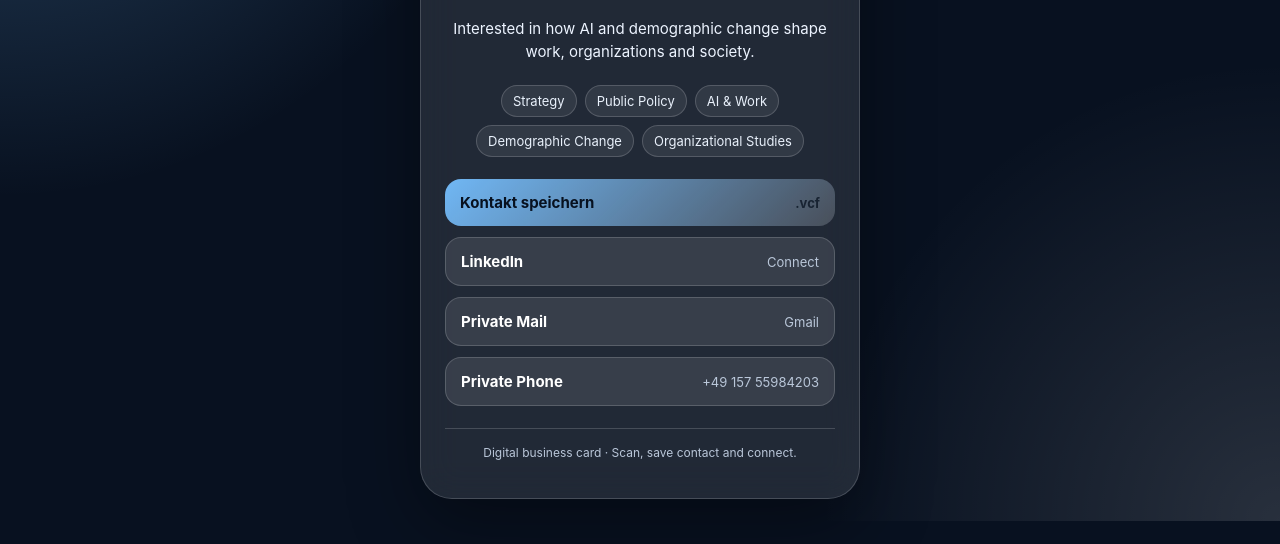
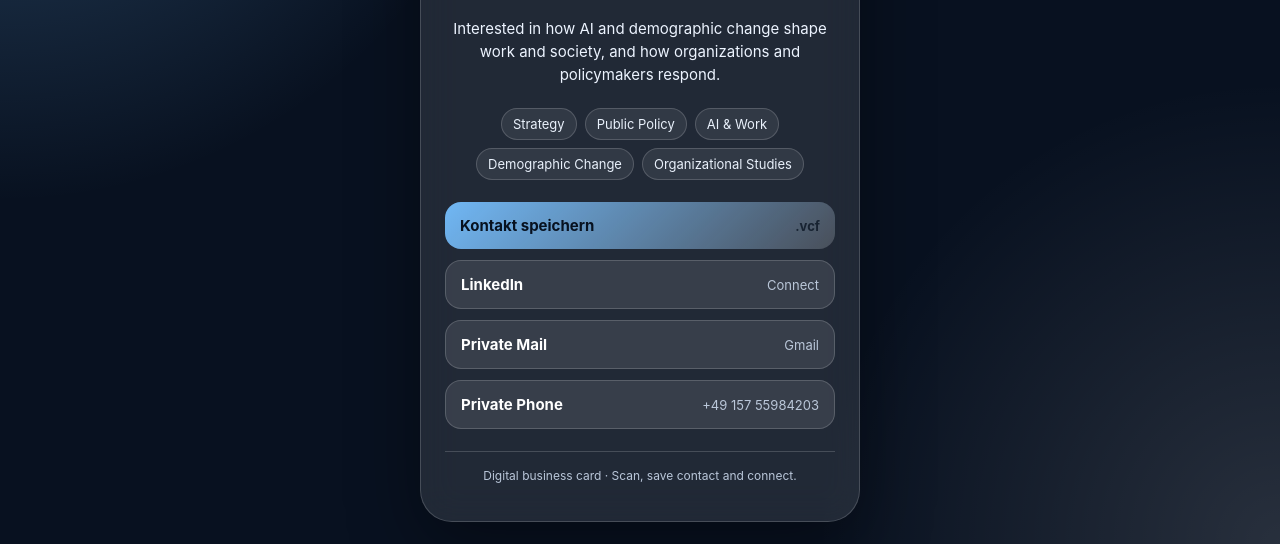
Before and after one commit to wimmerbenedikt2-commits/benediktwimmer, a plain HTML site: page index.html in a window 1280 px wide. Shown: the part 324-868 px from the top of the page. Before the commit the page ends 845 px from the top, so only its background shows below. Drawn offline with Linux system fonts and the light colour scheme.

Commit message:
Clarify public policy connection in contact card summary

```diff
--- a/index.html
+++ b/index.html
@@ -125,7 +125,7 @@
       </p>
 
       <p class="tagline">
-        Interested in how AI and demographic change shape work, organizations and society.
+        Interested in how AI and demographic change shape work and society, and how organizations and policymakers respond.
       </p>
 
       <div class="chips">
```
